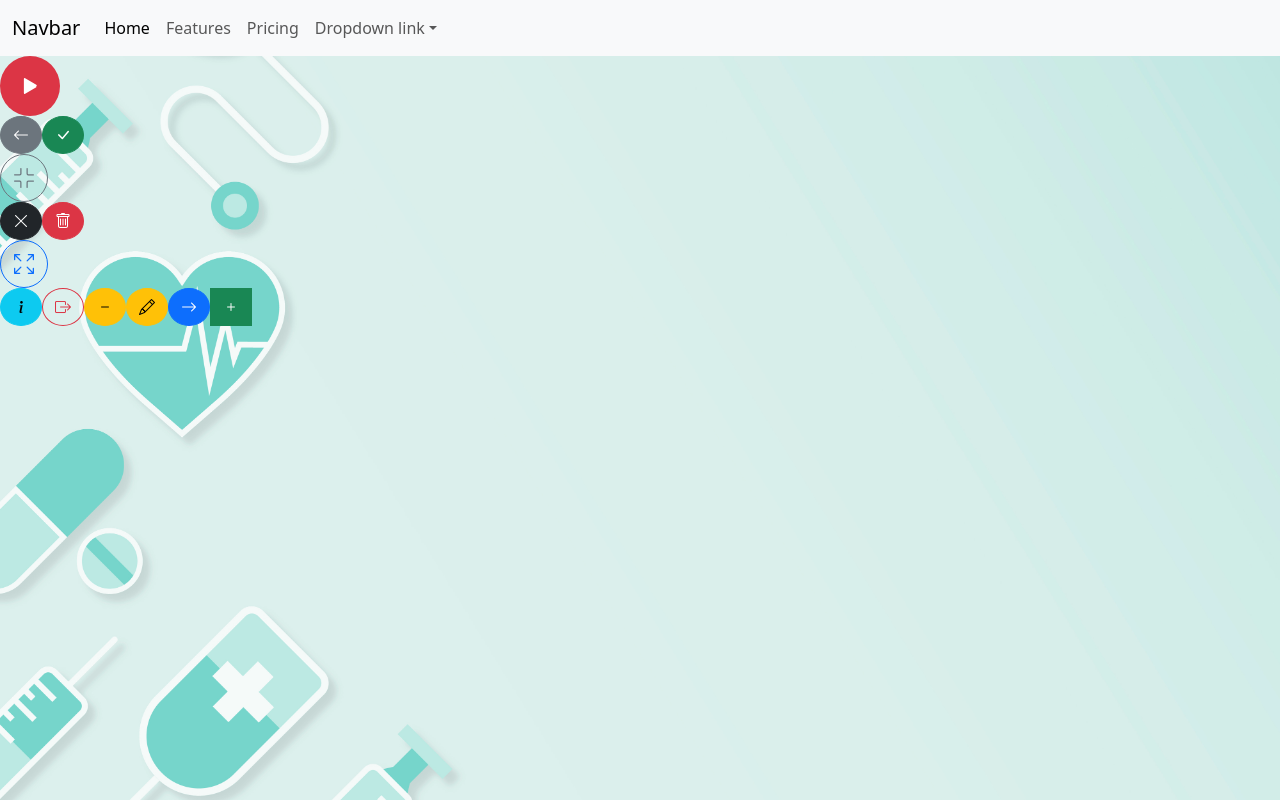
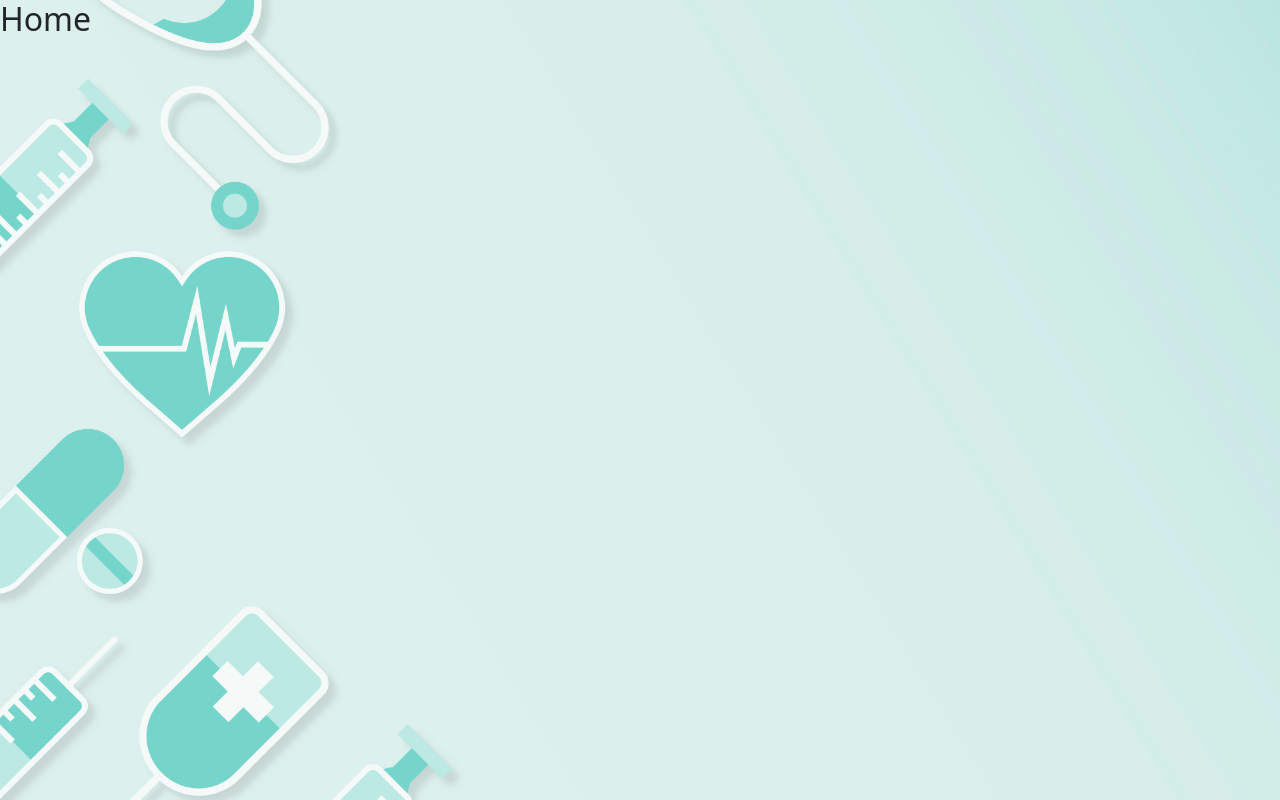
Before and after one commit to L-amichevoleprogrammatorediquartiere/TRAAS, a React (Create React App) app in the folder frontend/: page / in a window 1280 px wide. Built offline with nearby package versions, Linux system fonts and the light colour scheme.

Commit message:
Modifica di App.js, aggiunta suddivisione della view attraverso creazione di un file page.js per ogni pagina

```diff
--- a/frontend/src/App.js
+++ b/frontend/src/App.js
@@ -1,36 +1,51 @@
-import Navbar from './components/navbar'
-import BackButton from './components/button/backbutton'
-import CheckButton from './components/button/checkbutton'
-import ClFullScreenButton from './components/button/clfullscreenbutton'
-import CloseButton from './components/button/closebutton'
-import DeleteButton from './components/button/deletebutton'
-import FullScreenButton from './components/button/fullscreenbutton'
-import InfoButton from './components/button/infobutton'
-import LogoutButton from './components/button/logoutbutton'
-import MinusButton from './components/button/minusbutton'
-import ModifyButton from './components/button/modifybutton'
-import OpenButton from './components/button/openbutton'
-import PlayButton from './components/button/playbutton'
-import PlusButton from './components/button/plusbutton'
-import './App.css'
+import { useState } from 'react';
+import LoginPage from './components/pages/login';
+import RegistrationPage from './components/pages/registration';
+import HomePage from './components/pages/home';
+import SedutePage from './components/pages/sedute';
+import EserciziPage from './components/pages/esercizi';
+import ProfiloPage from './components/pages/profilo';
+import PazientiPage from './components/pages/pazienti';
+import './App.css';
+
 
 function App() {
+  const [view, setView] = useState('home');
+
+  const renderView = () => {
+    switch (view) {
+
+      case 'login':
+        return <LoginPage />;
+
+      case 'registration':
+        return <RegistrationPage />;
+
+      case 'home':
+        return <HomePage />;
+
+      case 'sedute':
+        return <SedutePage />;
+
+      case 'esercizi':
+        return <EserciziPage />;
+
+      case 'profilo':
+        return <ProfiloPage />;
+
+      case 'pazienti':
+        return <PazientiPage />;
+
+      default:
+        return <div>Pagina non trovata</div>;
+    }
+  };
+
   return (
     <div className="app-background">
-      <Navbar/>
-      <PlayButton onClick={() => console.log("Play clicked")} />
-      <BackButton onClick={() => console.log("Back clicked")} />
-      <CheckButton onClick={() => console.log("Check clicked")} />
-      <ClFullScreenButton onClick={() => console.log("Close Full Screen clicked")} />
-      <CloseButton onClick={() => console.log("Close clicked")} />
-      <DeleteButton onClick={() => console.log("Delete clicked")} />
-      <FullScreenButton onClick={() => console.log("Full Screen clicked")} />
-      <InfoButton onClick={() => console.log("Info clicked")} />
-      <LogoutButton onClick={() => console.log("Logout clicked")} />
-      <MinusButton onClick={() => console.log("Minus clicked")} />
-      <ModifyButton onClick={() => console.log("Modify clicked")} />
-      <OpenButton onClick={() => console.log("Open clicked")} />
-      <PlusButton onClick={() => console.log("Plus clicked")} />
+      <div className="content">
+        {renderView()}
+      </div>
     </div>
   );
 }
--- /dev/null
+++ b/frontend/src/components/pages/esercizi.js
@@ -0,0 +1,7 @@
+export default function EserciziPage() {
+    return (
+      <>
+        <h2>Esercizi</h2>
+      </>
+    );
+  }
--- /dev/null
+++ b/frontend/src/components/pages/home.js
@@ -0,0 +1,7 @@
+export default function HomePage() {
+    return (
+      <>
+        <h2>Home</h2>
+      </>
+    );
+  }
--- /dev/null
+++ b/frontend/src/components/pages/login.js
@@ -0,0 +1,7 @@
+export default function LoginPage() {
+    return (
+      <>
+        <h2>Login</h2>
+      </>
+    );
+  }
--- /dev/null
+++ b/frontend/src/components/pages/pazienti.js
@@ -0,0 +1,7 @@
+export default function PazinetiPage() {
+    return (
+      <>
+        <h2>Pazienti</h2>
+      </>
+    );
+  }
--- /dev/null
+++ b/frontend/src/components/pages/profilo.js
@@ -0,0 +1,7 @@
+export default function ProfiloPage() {
+    return (
+      <>
+        <h2>profilo</h2>
+      </>
+    );
+  }
--- /dev/null
+++ b/frontend/src/components/pages/registration.js
@@ -0,0 +1,7 @@
+export default function RegistrationPage() {
+    return (
+      <>
+        <h2>Registration</h2>
+      </>
+    );
+  }
--- /dev/null
+++ b/frontend/src/components/pages/sedute.js
@@ -0,0 +1,7 @@
+export default function SedutePage() {
+    return (
+      <>
+        <h2>Sedute</h2>
+      </>
+    );
+  }
```
